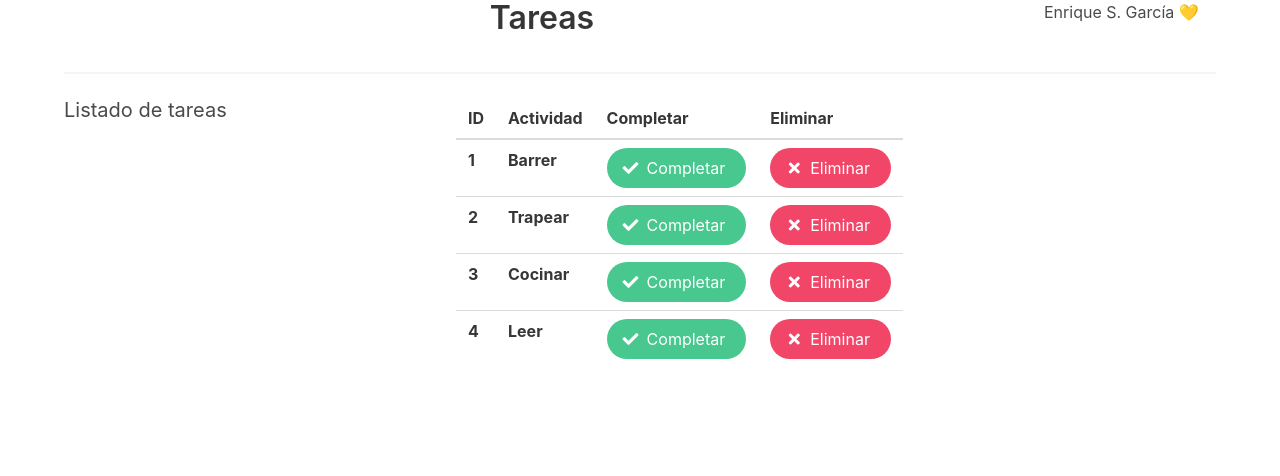
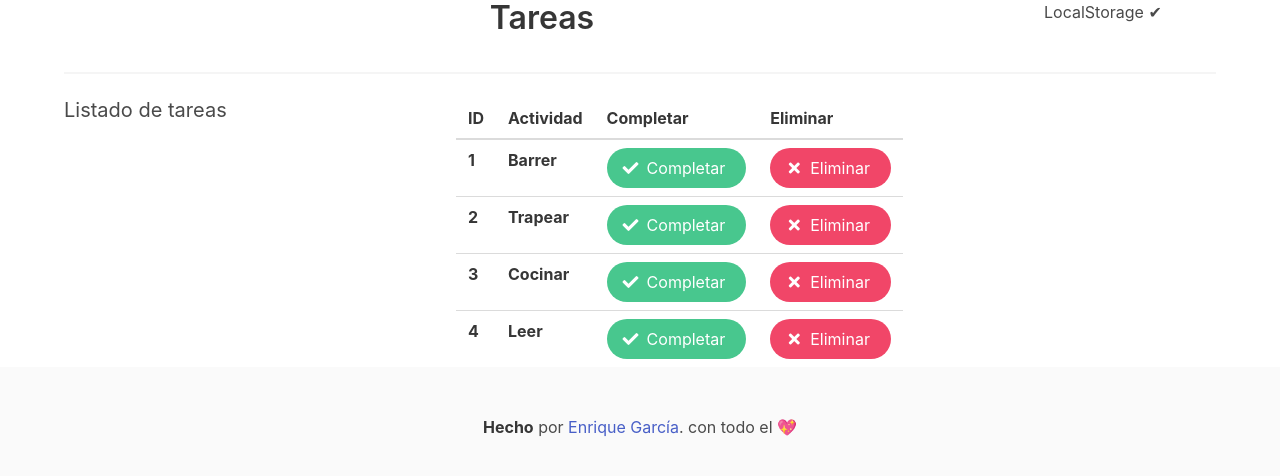
Before and after one commit to enriquegarcia96/CRUD-TAREAS, an Angular app: page / in a window 1280 px wide. Shown: the top 476 px of the page. Built offline with nearby package versions, Linux system fonts and the light colour scheme.

Commit message:
style: 💄 colocando el footer y estilos

```diff
--- a/src/app/app.component.html
+++ b/src/app/app.component.html
@@ -5,11 +5,19 @@
       <h1 class="has-text-centered title">Tareas</h1>
     </div>
     <div class="column is-2">
-      <h2>Enrique S. García 💛</h2>
+      <h2>LocalStorage ✔</h2>
     </div>
   </div>
   <hr>
 
- <app-grid></app-grid>
+  <app-grid></app-grid>
+</div>
 
-</div>
+<footer class="footer">
+  <div class="content has-text-centered">
+    <p>
+      <strong>Hecho</strong> por <a href="https://github.com/enriquegarcia96/CRUD-TAREAS">Enrique García</a>.
+      con todo el 💖
+    </p>
+  </div>
+</footer>
```
